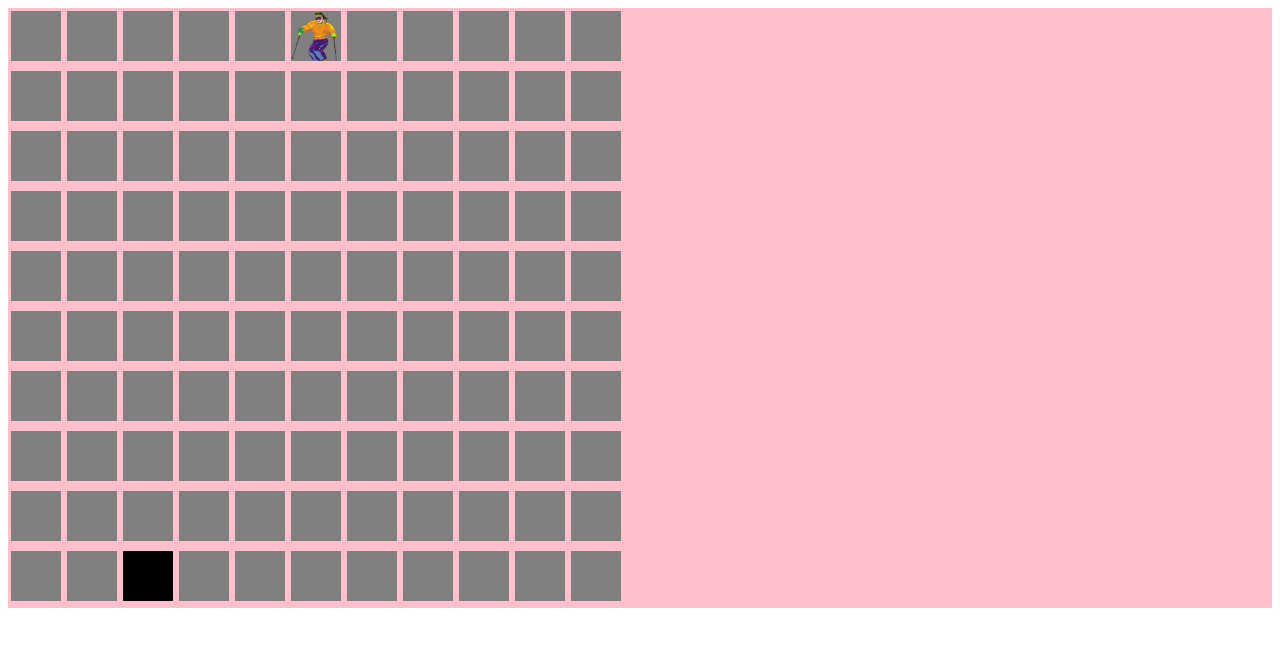
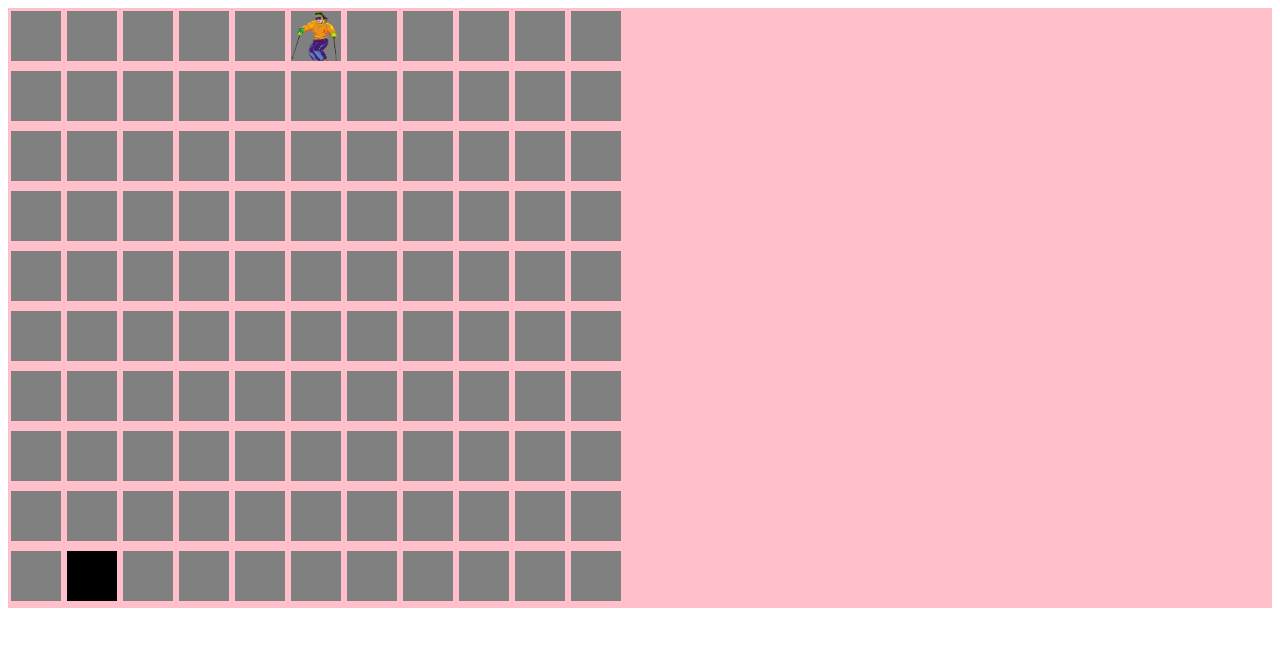
Before and after one commit to kate-turner/ski-free, a plain HTML site: page index.html in a window 1280 px wide. Drawn offline with nearby package versions, Linux system fonts and the light colour scheme.

Commit message:
obstacle.random is working

```diff
--- a/css/style.css
+++ b/css/style.css
@@ -13,6 +13,6 @@
 	background-image: url("../images/retroskier.png");
 	background-size: cover;
 }
-.Obstacle {
+.obstacle {
 	background-color: black;
 }
--- a/js/app.js
+++ b/js/app.js
@@ -20,15 +20,16 @@ const skier = {
 		}
 	}
 }
-// const obstacles = [],
-// const obstacleNumber = 1;
+// const obstacles = [];
+
 class Obstacle {
-	constructor(xCoordinate){
-		this.xCoordinate = xCoordinate;
+	constructor(){
+		this.xCoordinate = Math.floor(Math.random() * (11));
 		this.yCoordinate = 9;
+		$(`.game-square-${this.xCoordinate}-9`).addClass('obstacle');
 	}
+
 }
-
 
 
 const gameBoard = [ [0,0,0,0,0,0,0,0,0,0,0],
@@ -61,6 +62,5 @@ $(document).keydown(function(e){
 	}
 })
 
-
-
-$('.game-square-2-9').addClass('Obstacle');
+const tree = new Obstacle();
+console.log(tree.xCoordinate);
```
